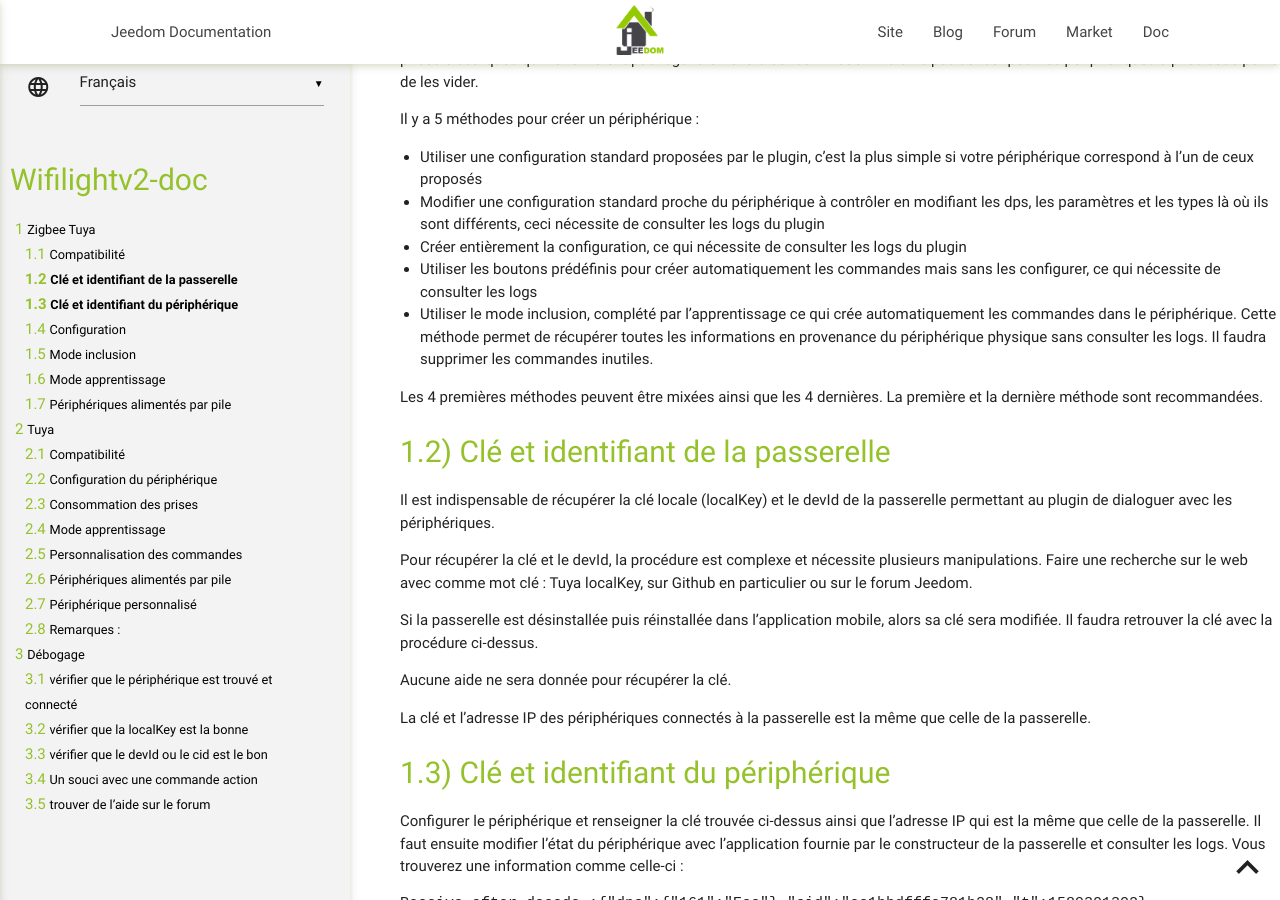
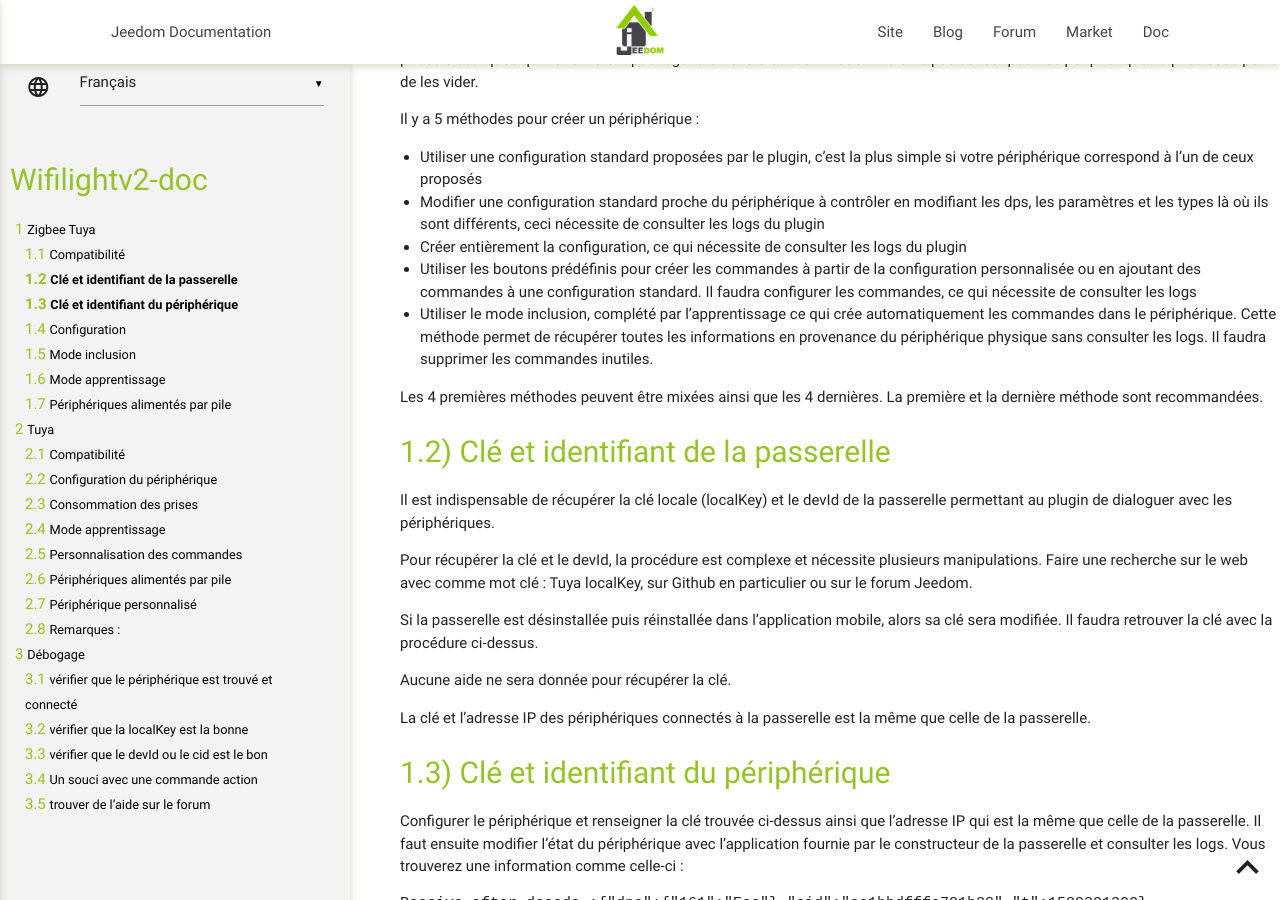
Before and after one commit to bcaro/wifilightV2-doc, a Jekyll site: the page built from docs/fr_FR/tuya.md, in a window 1280 px wide and 900 px high, scrolled down 957 px. Built offline with Jekyll 4.4.1, drawn with Linux system fonts in a browser that asks for light colours; our own code applies the rules of GitHub Pages for plain Markdown files; some of the changed text lies outside the part shown.

Commit message:
doc 1.68 beta

```diff
--- a/docs/fr_FR/tuya.md
+++ b/docs/fr_FR/tuya.md
@@ -40,7 +40,7 @@ Il y a 5 méthodes pour créer un périphérique :
 - Utiliser une configuration standard proposées par le plugin, c'est la plus simple si votre périphérique correspond à l'un de ceux proposés
 - Modifier une configuration standard proche du périphérique à contrôler en modifiant les dps, les paramètres et les types là où ils sont différents, ceci nécessite de consulter les logs du plugin
 - Créer entièrement la configuration, ce qui nécessite de consulter les logs du plugin
-- Utiliser les boutons prédéfinis pour créer automatiquement les commandes mais sans les configurer, ce qui nécessite de consulter les logs
+- Utiliser les boutons prédéfinis pour créer les commandes à partir de la configuration personnalisée ou en ajoutant des commandes à une configuration standard. Il faudra configurer les commandes, ce qui nécessite de consulter les logs
 - Utiliser le mode inclusion, complété par l'apprentissage ce qui crée automatiquement les commandes dans le périphérique. Cette méthode permet de récupérer toutes les informations en provenance du périphérique physique sans consulter les logs. Il faudra supprimer les commandes inutiles.
 
 Les 4 premières méthodes peuvent être mixées ainsi que les 4 dernières. La première et la dernière méthode sont recommandées.
@@ -153,7 +153,7 @@ Il y a 5 méthodes pour créer un périphérique :
 - Utiliser une configuration standard proposées par le plugin, c'est la plus simple si votre périphérique correspond à l'un de ceux proposés
 - Modifier une configuration standard proche du périphérique à contrôler en modifiant les dps, les paramètres et les types là où ils sont différents, ceci nécessite de consulter les logs du plugin
 - Créer entièrement la configuration, ce qui nécessite de consulter les logs du plugin
-- Utiliser les boutons prédéfinis pour créer automatiquement les commandes mais sans les configurer, ce qui nécessite de consulter les logs
+- Utiliser les boutons prédéfinis pour créer les commandes à partir de la configuration personnalisée ou en ajoutant des commandes à une configuration standard. Il faudra configurer les commandes, ce qui nécessite de consulter les logs
 - Utiliser l'apprentissage ce qui crée automatiquement les commandes et les paramètres dans le périphérique. Cette méthode permet de récupérer toutes les informations en provenance du périphérique physique sans consulter les logs. Il faudra supprimer les commandes inutiles.
 
 Les 4 premières méthodes peuvent être mixées ainsi que les 4 dernières. La première et la dernière méthode sont recommandées.
```
Also changed, not shown: docs/fr_FR/changelog.md (+1 -0 lines).
